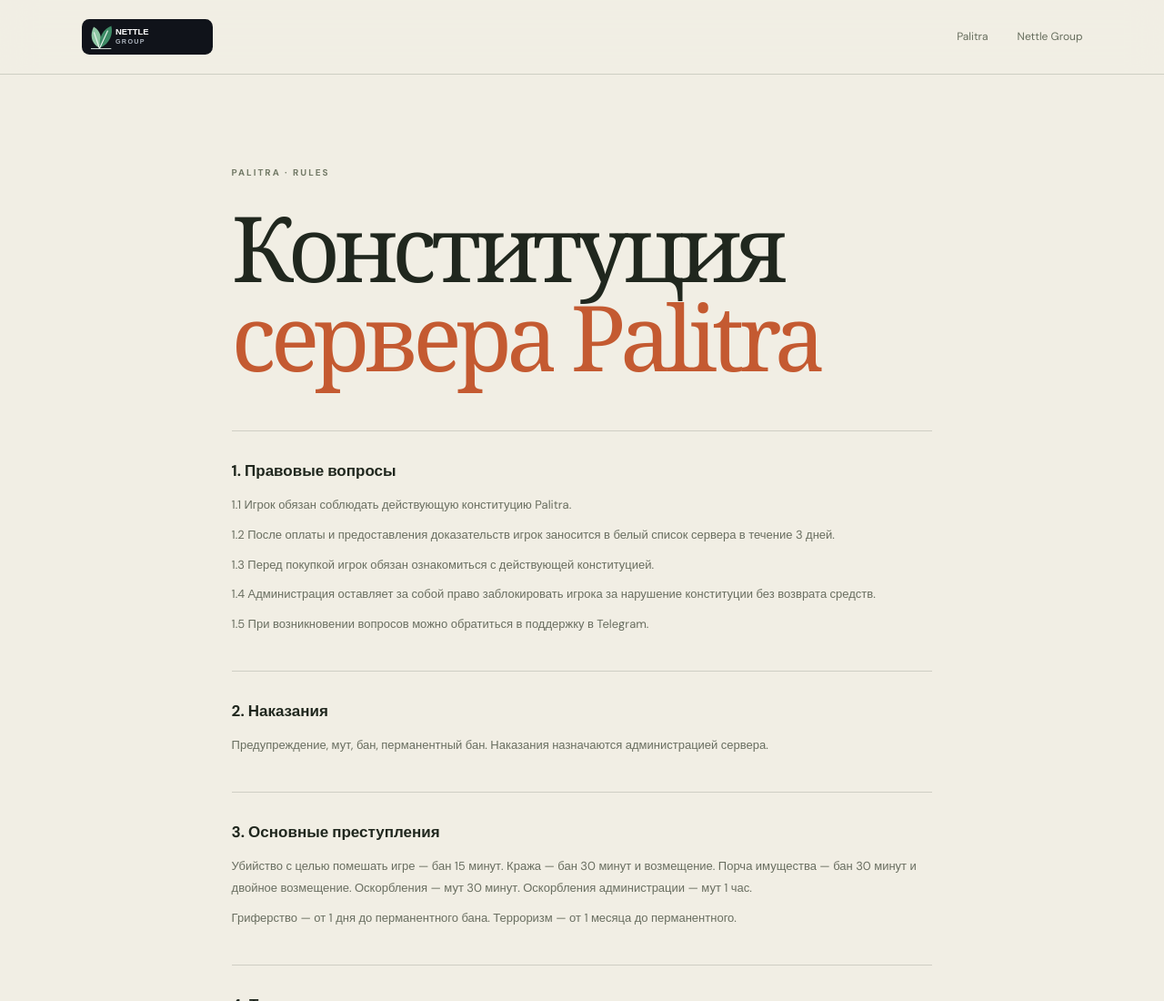
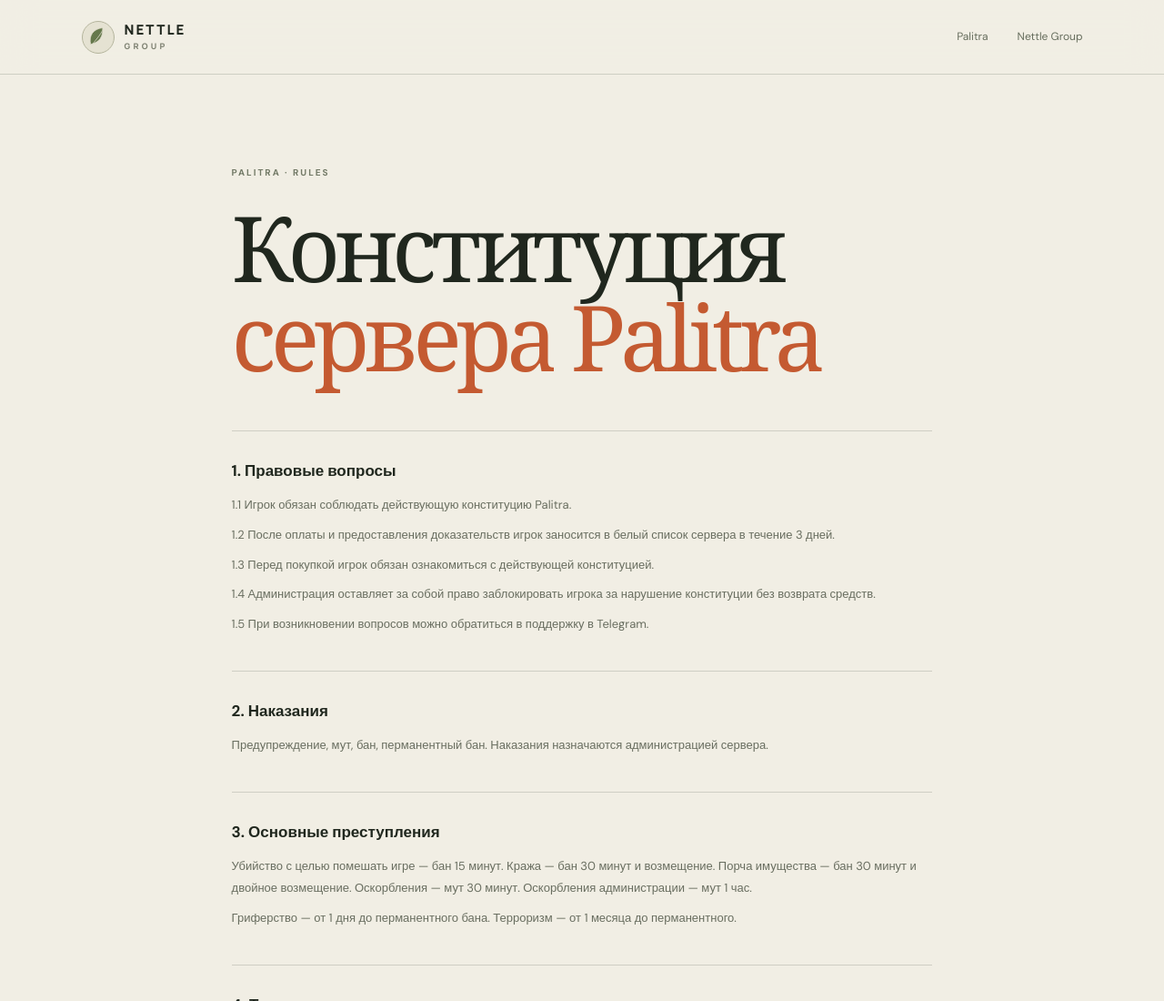
Before and after one commit to Merekwi/nettlegroup, a plain HTML site: page palitra-rule.html in a window 1280 px wide. Shown: the top 1100 px of the page at 91% size. Drawn offline with Linux system fonts and the light colour scheme.

Commit message:
Apply autumn brand header across Palitra pages

```diff
--- a/palitra-rule.html
+++ b/palitra-rule.html
@@ -1,7 +1,7 @@
 <!doctype html>
 <html lang="ru"><head><meta charset="utf-8"><meta name="viewport" content="width=device-width,initial-scale=1">
 <title>Palitra — Правила</title><link rel="stylesheet" href="style.css"></head>
-<body><header class="nav"><a class="brand" href="index.html"><img class="brand-logo" src="/logo.svg" alt="Nettle Group"></a><nav><a href="palitra.html">Palitra</a><a href="index.html">Nettle Group</a></nav></header>
+<body><header class="nav"><a class="brand" href="index.html"><span class="brand-mark" aria-hidden="true"><svg viewBox="0 0 40 40"><path d="M8 31C5 17 12 7 27 5c1 14-5 23-19 26Z"/><path d="M10 32C19 21 24 15 28 7"/></svg></span><span class="brand-type">NETTLE<span>GROUP</span></span></a><nav><a href="palitra.html">Palitra</a><a href="index.html">Nettle Group</a></nav></header>
 <main class="inner rules"><div class="eyebrow">PALITRA · RULES</div><h1>Конституция<br><span>сервера Palitra</span></h1>
 <div class="rule-list">
 <section><h3>1. Правовые вопросы</h3><p>1.1 Игрок обязан соблюдать действующую конституцию Palitra.</p><p>1.2 После оплаты и предоставления доказательств игрок заносится в белый список сервера в течение 3 дней.</p><p>1.3 Перед покупкой игрок обязан ознакомиться с действующей конституцией.</p><p>1.4 Администрация оставляет за собой право заблокировать игрока за нарушение конституции без возврата средств.</p><p>1.5 При возникновении вопросов можно обратиться в поддержку в Telegram.</p></section>
```
